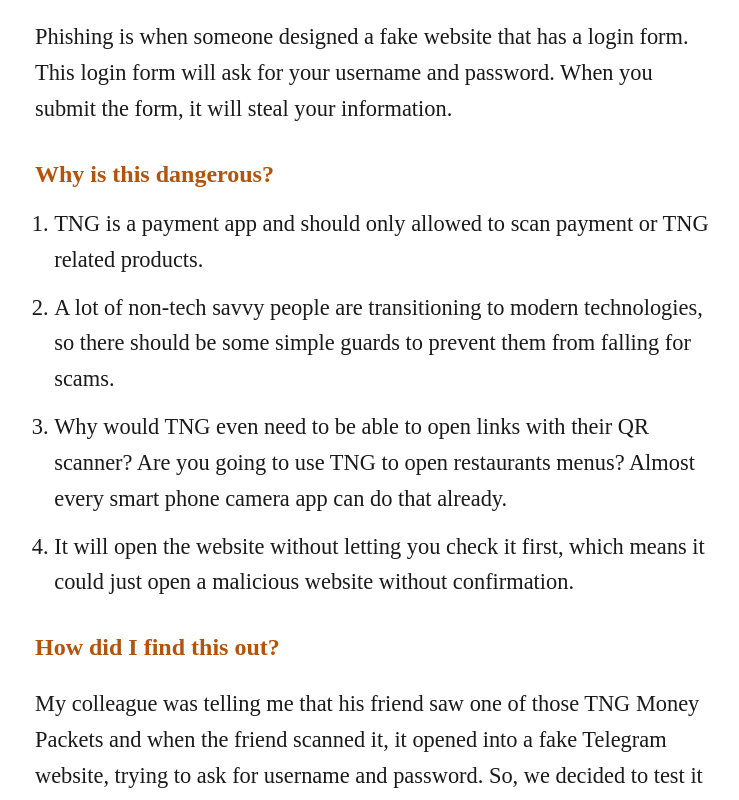
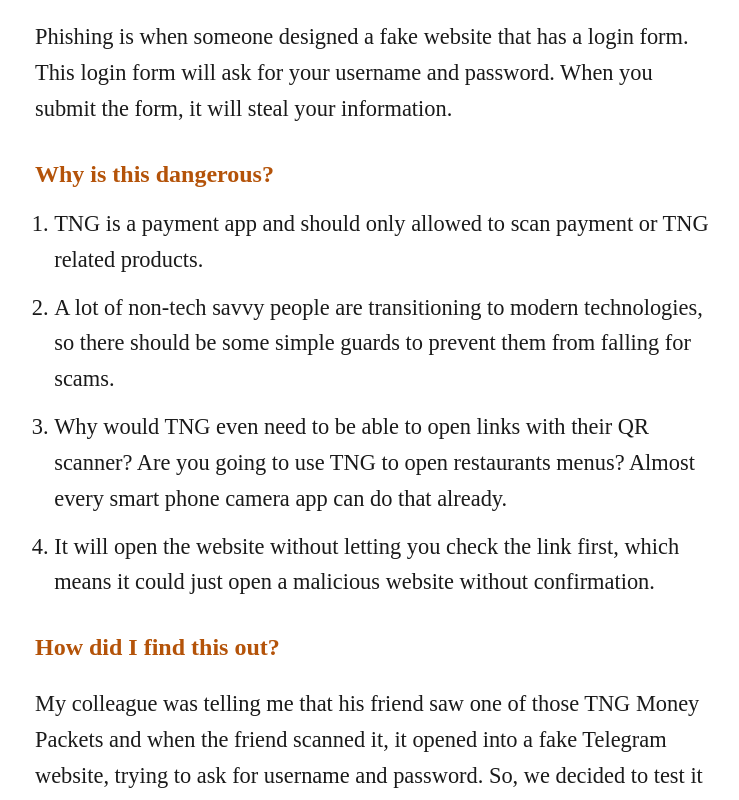
Before and after one commit to darkfoxdx/darkfoxdx.github.io, a plain HTML site: page tng/index.html in a window 1280 px wide. Shown: the part 368-1168 px from the top of the page, without its empty margins (265-1004 px from the left). Drawn offline with Linux system fonts and the light colour scheme.

Commit message:
Update index.html

```diff
--- a/tng/index.html
+++ b/tng/index.html
@@ -98,7 +98,7 @@
         <li>TNG is a payment app and should only allowed to scan payment or TNG related products.</li>
         <li>A lot of non-tech savvy people are transitioning to modern technologies, so there should be some simple guards to prevent them from falling for scams.</li>
         <li>Why would TNG even need to be able to open links with their QR scanner? Are you going to use TNG to open restaurants menus? Almost every smart phone camera app can do that already.</li>
-        <li>It will open the website without letting you check it first, which means it could just open a malicious website without confirmation.</li>
+        <li>It will open the website without letting you check the link first, which means it could just open a malicious website without confirmation.</li>
     </ol>
     <h2>How did I find this out?</h2>
     <p>
```
